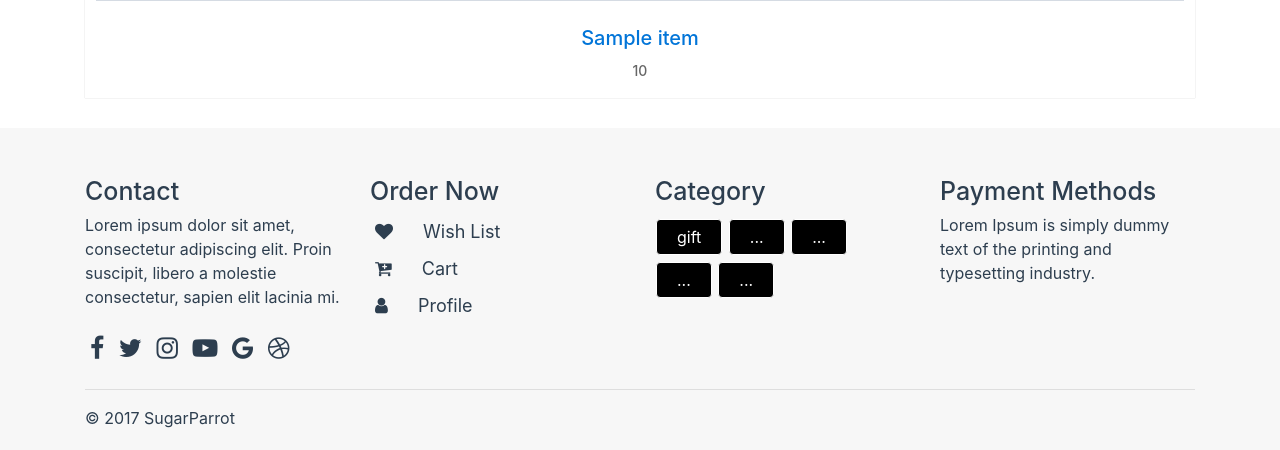
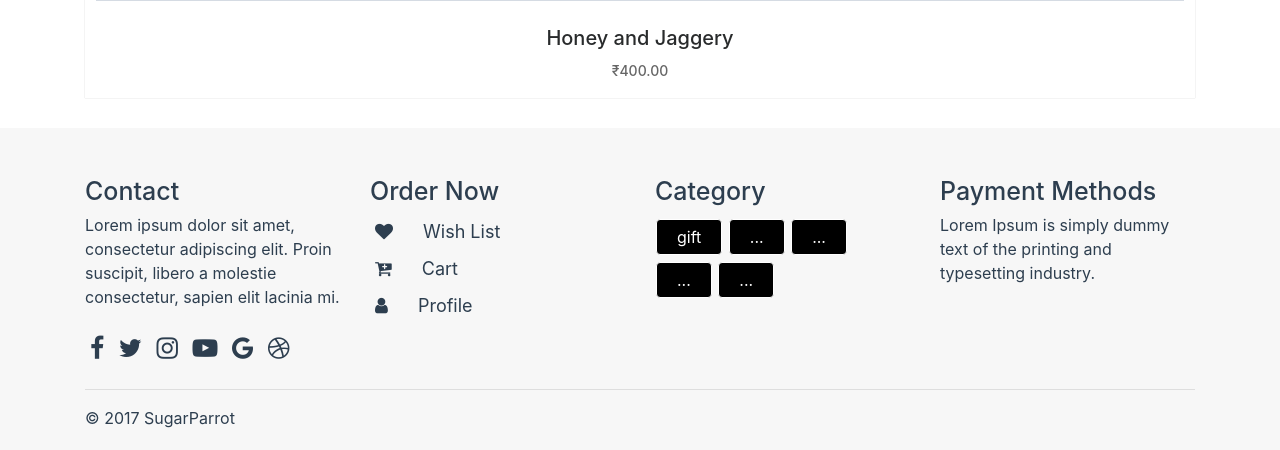
Before and after one commit to vihar/e-commerce, a Django app: a page that uses templates/item_filter.html in a window 1280 px wide. Shown: the part 1180-1630 px from the top of the page. Run offline with Django 3.2, Linux system fonts and the light colour scheme; tables that the repository leaves empty hold one stand-in row (values such as "Sample post"); grey boxes marked "Sample" are stand-in pictures; some libraries are stand-ins or nearby versions.

Commit message:
Item View

```diff
--- a/templates/item_filter.html
+++ b/templates/item_filter.html
@@ -13,14 +13,17 @@
 			<div class="product-card">
 			<a href="/item/{{item.id}}">
 				<div class="product-image">
-						<img src="{{ item.image_url }}">
-					</div>
-					<div class="product-info">
-						<h5>{{ item.name }}</h5>
-						<h6>{{ item.price }}</h6>
+					<img class="img-fluid" src="{{ item.image_url }}">
 				</div>
 					</a>
+
+				<div class="product-info">
+					<h5>Honey and Jaggery</h5>
+					<h6>₹400.00</h6>
 				</div>
+
+			</div>
+
 			{% endfor %}
 
 		</div>
```
Also changed, not shown: templates/item.html (+25 -10 lines). Lines whose indentation alone changed are shown as unchanged.
